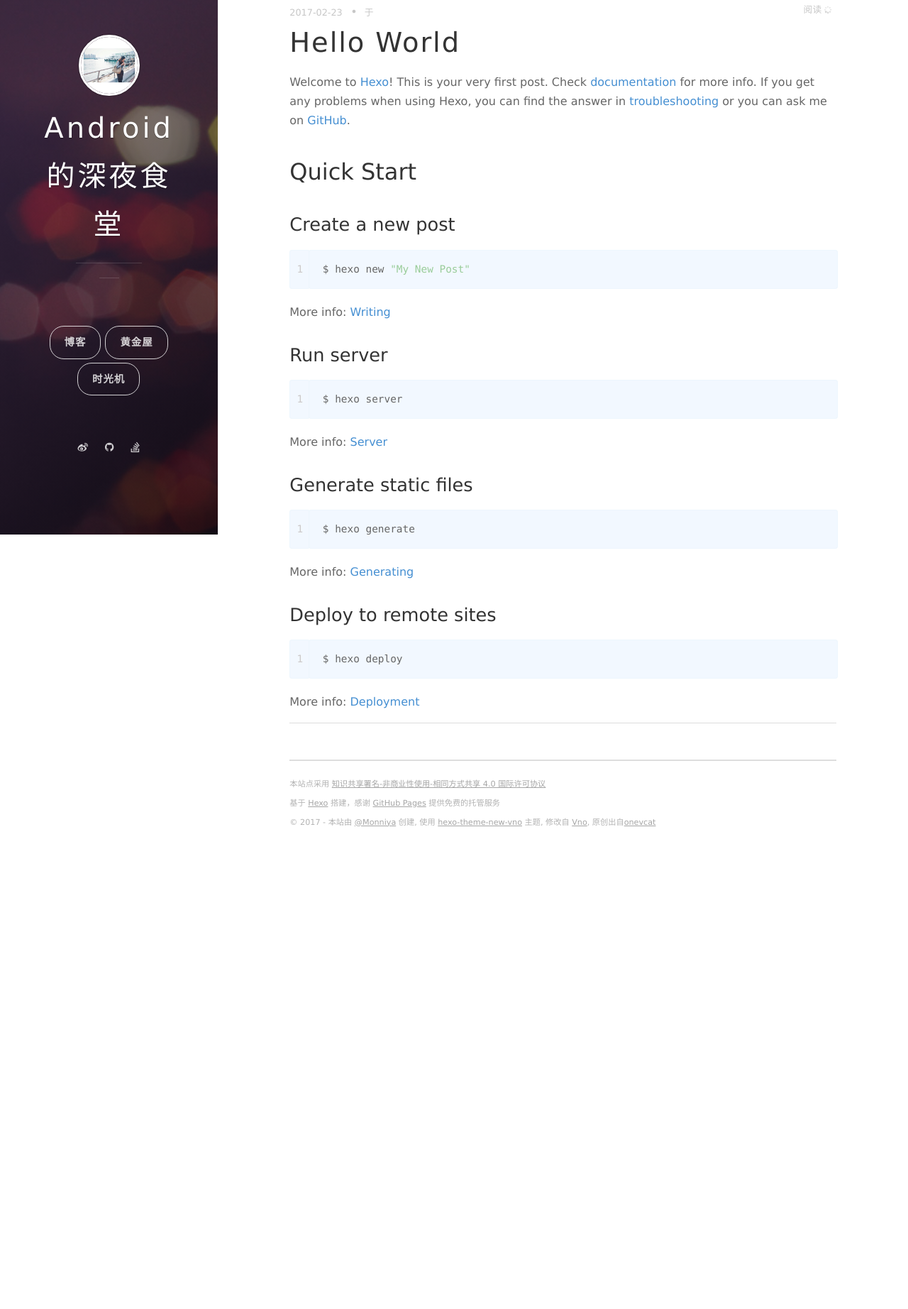
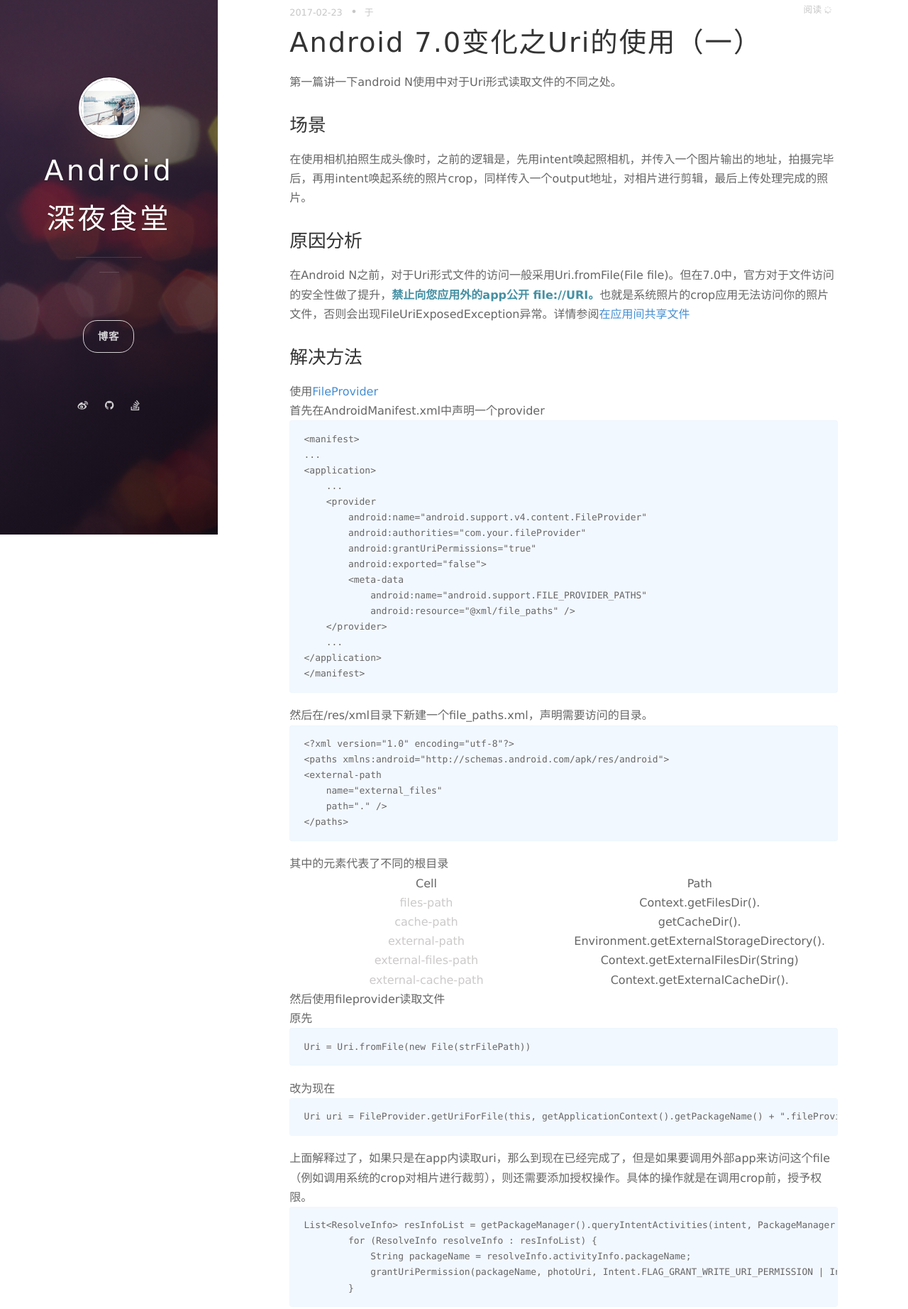
Before and after one commit to javalue/javalue.github.io, a plain HTML site: page 2017/02/23/hello-world/index.html in a window 1280 px wide. Shown: the part 47-1891 px from the top of the page at 71% size. Before the commit the page ends 1272 px from the top, so only its background shows below. Drawn offline with nearby package versions, Linux system fonts and the light colour scheme; some packages are replaced by stand-ins of ours; a script that the page names is missing.

Commit message:
Site updated: 2017-02-24 10:15:08

```diff
--- a/2017/02/23/hello-world/index.html
+++ b/2017/02/23/hello-world/index.html
@@ -4,7 +4,7 @@
     <meta charset="utf-8"/>
     <meta http-equiv="X-UA-Compatible" content="IE=edge"/>
 
-    <title>Hello World | Android的深夜食堂</title>
+    <title>Android 7.0变化之Uri的使用（一） | Android深夜食堂</title>
     <meta name="renderer" content="webkit">
     <meta name="HandheldFriendly" content="True">
     <meta name="MobileOptimized" content="320">
@@ -12,18 +12,21 @@
     <meta name="apple-mobile-web-app-status-bar-style" content="black-translucent">
     <meta name="viewport" content="width=device-width, initial-scale=1, maximum-scale=1">
 
-    <meta name="description" content="Welcome to Hexo! This is your very first post. Check documentation for more info. If you get any problems when using Hexo, you can find the answer in troubleshooting or you can ask me on GitHub.
-Quick">
+    <meta name="description" content="第一篇讲一下android N使用中对于Uri形式读取文件的不同之处。
+场景在使用相机拍照生成头像时，之前的逻辑是，先用intent唤起照相机，并传入一个图片输出的地址，拍摄完毕后，再用intent唤起系统的照片crop，同样传入一个output地址，对相片进行剪辑，最后上传处理完成的照片。
+原因分析在Android N之前，对于Uri形式文件的访问一般采用Uri.fromFile(File fi">
 
     <meta name="twitter:card" content="summary">
-    <meta name="twitter:title" content="Hello World | Android的深夜食堂">
-    <meta name="twitter:description" content="Welcome to Hexo! This is your very first post. Check documentation for more info. If you get any problems when using Hexo, you can find the answer in troubleshooting or you can ask me on GitHub.
-Quick">
+    <meta name="twitter:title" content="Android 7.0变化之Uri的使用（一） | Android深夜食堂">
+    <meta name="twitter:description" content="第一篇讲一下android N使用中对于Uri形式读取文件的不同之处。
+场景在使用相机拍照生成头像时，之前的逻辑是，先用intent唤起照相机，并传入一个图片输出的地址，拍摄完毕后，再用intent唤起系统的照片crop，同样传入一个output地址，对相片进行剪辑，最后上传处理完成的照片。
+原因分析在Android N之前，对于Uri形式文件的访问一般采用Uri.fromFile(File fi">
 
     <meta property="og:type" content="article">
-    <meta property="og:title" content="Hello World | Android的深夜食堂">
-    <meta property="og:description" content="Welcome to Hexo! This is your very first post. Check documentation for more info. If you get any problems when using Hexo, you can find the answer in troubleshooting or you can ask me on GitHub.
-Quick">
+    <meta property="og:title" content="Android 7.0变化之Uri的使用（一） | Android深夜食堂">
+    <meta property="og:description" content="第一篇讲一下android N使用中对于Uri形式读取文件的不同之处。
+场景在使用相机拍照生成头像时，之前的逻辑是，先用intent唤起照相机，并传入一个图片输出的地址，拍摄完毕后，再用intent唤起系统的照片crop，同样传入一个output地址，对相片进行剪辑，最后上传处理完成的照片。
+原因分析在Android N之前，对于Uri形式文件的访问一般采用Uri.fromFile(File fi">
 
 
     <meta name="author" content="Tracy Tong">
@@ -58,8 +61,8 @@ Quick">
     <div class="panel-main__inner panel-inverted">
     <div class="panel-main__content">
 
-        <a href="/" title="前往 Android的深夜食堂 的主页"><img src="/images/avatar.jpg" width="80" alt="Android的深夜食堂 logo" class="panel-cover__logo logo" /></a>
-        <h1 class="panel-cover__title panel-title"><a href="/" title="link to homepage for Android的深夜食堂">Android的深夜食堂</a></h1>
+        <a href="/" title="前往 Android深夜食堂 的主页"><img src="/images/avatar.jpg" width="80" alt="Android深夜食堂 logo" class="panel-cover__logo logo" /></a>
+        <h1 class="panel-cover__title panel-title"><a href="/" title="link to homepage for Android深夜食堂">Android深夜食堂</a></h1>
 
         <hr class="panel-cover__divider" />
         <p class="panel-cover__description"></p>
@@ -70,10 +73,6 @@ Quick">
           <nav class="cover-navigation cover-navigation--primary">
             <ul class="navigation">
               <li class="navigation__item"><a href="/#blog" title="访问博客" class="blog-button">博客</a></li>
-
-              <li class="navigation__item"><a href="/favourite">黄金屋</a></li>
-
-              <li class="navigation__item"><a href="/favourite/time.html">时光机</a></li>
 
             </ul>
           </nav>
@@ -150,19 +149,83 @@ Quick">
       </span>
 
     </div>
-    <h1 class="post-title">Hello World</h1>
+    <h1 class="post-title">Android 7.0变化之Uri的使用（一）</h1>
   </header>
 
   <section class="post">
-    <p>Welcome to <a href="https://hexo.io/" target="_blank" rel="external">Hexo</a>! This is your very first post. Check <a href="https://hexo.io/docs/" target="_blank" rel="external">documentation</a> for more info. If you get any problems when using Hexo, you can find the answer in <a href="https://hexo.io/docs/troubleshooting.html" target="_blank" rel="external">troubleshooting</a> or you can ask me on <a href="https://github.com/hexojs/hexo/issues" target="_blank" rel="external">GitHub</a>.</p>
-<h2 id="Quick-Start"><a href="#Quick-Start" class="headerlink" title="Quick Start"></a>Quick Start</h2><h3 id="Create-a-new-post"><a href="#Create-a-new-post" class="headerlink" title="Create a new post"></a>Create a new post</h3><figure class="highlight bash"><table><tr><td class="gutter"><pre><div class="line">1</div></pre></td><td class="code"><pre><div class="line">$ hexo new <span class="string">"My New Post"</span></div></pre></td></tr></table></figure>
-<p>More info: <a href="https://hexo.io/docs/writing.html" target="_blank" rel="external">Writing</a></p>
-<h3 id="Run-server"><a href="#Run-server" class="headerlink" title="Run server"></a>Run server</h3><figure class="highlight bash"><table><tr><td class="gutter"><pre><div class="line">1</div></pre></td><td class="code"><pre><div class="line">$ hexo server</div></pre></td></tr></table></figure>
-<p>More info: <a href="https://hexo.io/docs/server.html" target="_blank" rel="external">Server</a></p>
-<h3 id="Generate-static-files"><a href="#Generate-static-files" class="headerlink" title="Generate static files"></a>Generate static files</h3><figure class="highlight bash"><table><tr><td class="gutter"><pre><div class="line">1</div></pre></td><td class="code"><pre><div class="line">$ hexo generate</div></pre></td></tr></table></figure>
-<p>More info: <a href="https://hexo.io/docs/generating.html" target="_blank" rel="external">Generating</a></p>
-<h3 id="Deploy-to-remote-sites"><a href="#Deploy-to-remote-sites" class="headerlink" title="Deploy to remote sites"></a>Deploy to remote sites</h3><figure class="highlight bash"><table><tr><td class="gutter"><pre><div class="line">1</div></pre></td><td class="code"><pre><div class="line">$ hexo deploy</div></pre></td></tr></table></figure>
-<p>More info: <a href="https://hexo.io/docs/deployment.html" target="_blank" rel="external">Deployment</a></p>
+    <p>第一篇讲一下android N使用中对于Uri形式读取文件的不同之处。</p>
+<h3 id="场景"><a href="#场景" class="headerlink" title="场景"></a>场景</h3><p>在使用相机拍照生成头像时，之前的逻辑是，先用intent唤起照相机，并传入一个图片输出的地址，拍摄完毕后，再用intent唤起系统的照片crop，同样传入一个output地址，对相片进行剪辑，最后上传处理完成的照片。</p>
+<h3 id="原因分析"><a href="#原因分析" class="headerlink" title="原因分析"></a>原因分析</h3><p>在Android N之前，对于Uri形式文件的访问一般采用Uri.fromFile(File file)。但在7.0中，官方对于文件访问的安全性做了提升，<font color="#4590a3"><strong>禁止向您应用外的app公开 file://URI。</strong></font>也就是系统照片的crop应用无法访问你的照片文件，否则会出现FileUriExposedException异常。详情参阅<a href="https://developer.android.com/about/versions/nougat/android-7.0-changes.html" target="_blank" rel="external">在应用间共享文件</a></p>
+<h3 id="解决方法"><a href="#解决方法" class="headerlink" title="解决方法"></a>解决方法</h3><p>使用<a href="https://developer.android.com/reference/android/support/v4/content/FileProvider.html" target="_blank" rel="external">FileProvider</a></p>
+<p>首先在AndroidManifest.xml中声明一个provider</p>
+<pre><code>&lt;manifest&gt;
+...
+&lt;application&gt;
+    ...
+    &lt;provider
+        android:name=&quot;android.support.v4.content.FileProvider&quot;
+        android:authorities=&quot;com.your.fileProvider&quot;
+        android:grantUriPermissions=&quot;true&quot;
+        android:exported=&quot;false&quot;&gt;
+        &lt;meta-data
+            android:name=&quot;android.support.FILE_PROVIDER_PATHS&quot;
+            android:resource=&quot;@xml/file_paths&quot; /&gt;
+    &lt;/provider&gt;
+    ...
+&lt;/application&gt;
+&lt;/manifest&gt;
+</code></pre><p>然后在/res/xml目录下新建一个file_paths.xml，声明需要访问的目录。</p>
+<pre><code>&lt;?xml version=&quot;1.0&quot; encoding=&quot;utf-8&quot;?&gt;
+&lt;paths xmlns:android=&quot;http://schemas.android.com/apk/res/android&quot;&gt;
+&lt;external-path
+    name=&quot;external_files&quot;
+    path=&quot;.&quot; /&gt;
+&lt;/paths&gt;
+</code></pre><p>其中的元素代表了不同的根目录</p>
+<table>
+<thead>
+<tr>
+<th>Cell</th>
+<th style="text-align:center">Path</th>
+</tr>
+</thead>
+<tbody>
+<tr>
+<td>files-path</td>
+<td style="text-align:center">Context.getFilesDir().</td>
+</tr>
+<tr>
+<td>cache-path</td>
+<td style="text-align:center">getCacheDir().</td>
+</tr>
+<tr>
+<td>external-path</td>
+<td style="text-align:center">Environment.getExternalStorageDirectory().</td>
+</tr>
+<tr>
+<td>external-files-path</td>
+<td style="text-align:center">Context.getExternalFilesDir(String)</td>
+</tr>
+<tr>
+<td>external-cache-path</td>
+<td style="text-align:center">Context.getExternalCacheDir().</td>
+</tr>
+</tbody>
+</table>
+<p>然后使用fileprovider读取文件</p>
+<p>原先</p>
+<pre><code>Uri = Uri.fromFile(new File(strFilePath))
+</code></pre><p>改为现在</p>
+<pre><code>Uri uri = FileProvider.getUriForFile(this, getApplicationContext().getPackageName() + &quot;.fileProvider&quot;, new File(strFilePath));
+</code></pre><p>上面解释过了，如果只是在app内读取uri，那么到现在已经完成了，但是如果要调用外部app来访问这个file（例如调用系统的crop对相片进行裁剪），则还需要添加授权操作。具体的操作就是在调用crop前，授予权限。</p>
+<pre><code>List&lt;ResolveInfo&gt; resInfoList = getPackageManager().queryIntentActivities(intent, PackageManager.MATCH_DEFAULT_ONLY);
+        for (ResolveInfo resolveInfo : resInfoList) {
+            String packageName = resolveInfo.activityInfo.packageName;
+            grantUriPermission(packageName, photoUri, Intent.FLAG_GRANT_WRITE_URI_PERMISSION | Intent.FLAG_GRANT_READ_URI_PERMISSION);
+        }
+</code></pre><p>这里提供了一个较为简便的方法，如果你不知道你所调用的app的包名，可以遍历所有的package，都授予读写权限。</p>
+<h3 id="总结"><a href="#总结" class="headerlink" title="总结"></a>总结</h3><p>安全性上，android 7.0做了很大的提升，需要开发者多注意。是坑，亦是革新。</p>
+<h3 id="备注"><a href="#备注" class="headerlink" title="备注"></a>备注</h3><p>在Andorid 7.0系统下，当app对相机和外置储存卡进行使用操作的时候，都需要先请求用户权限，允许以后才可以调用。这个将在下一篇当中讲解。</p>
 
   </section>
 
```
Also changed, not shown: archives/2017/02/index.html (+9 -12 lines), archives/2017/index.html (+9 -12 lines), archives/index.html (+9 -12 lines), index.html (+9 -12 lines).
